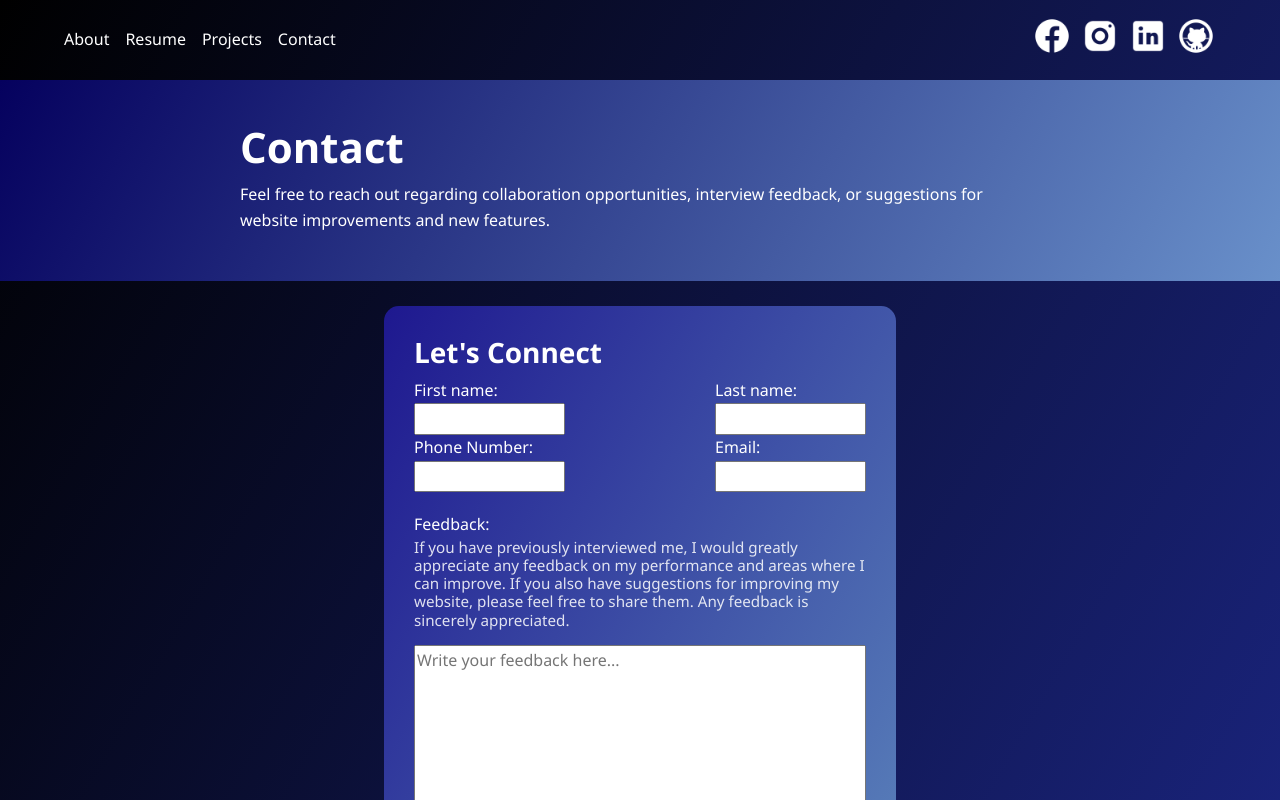
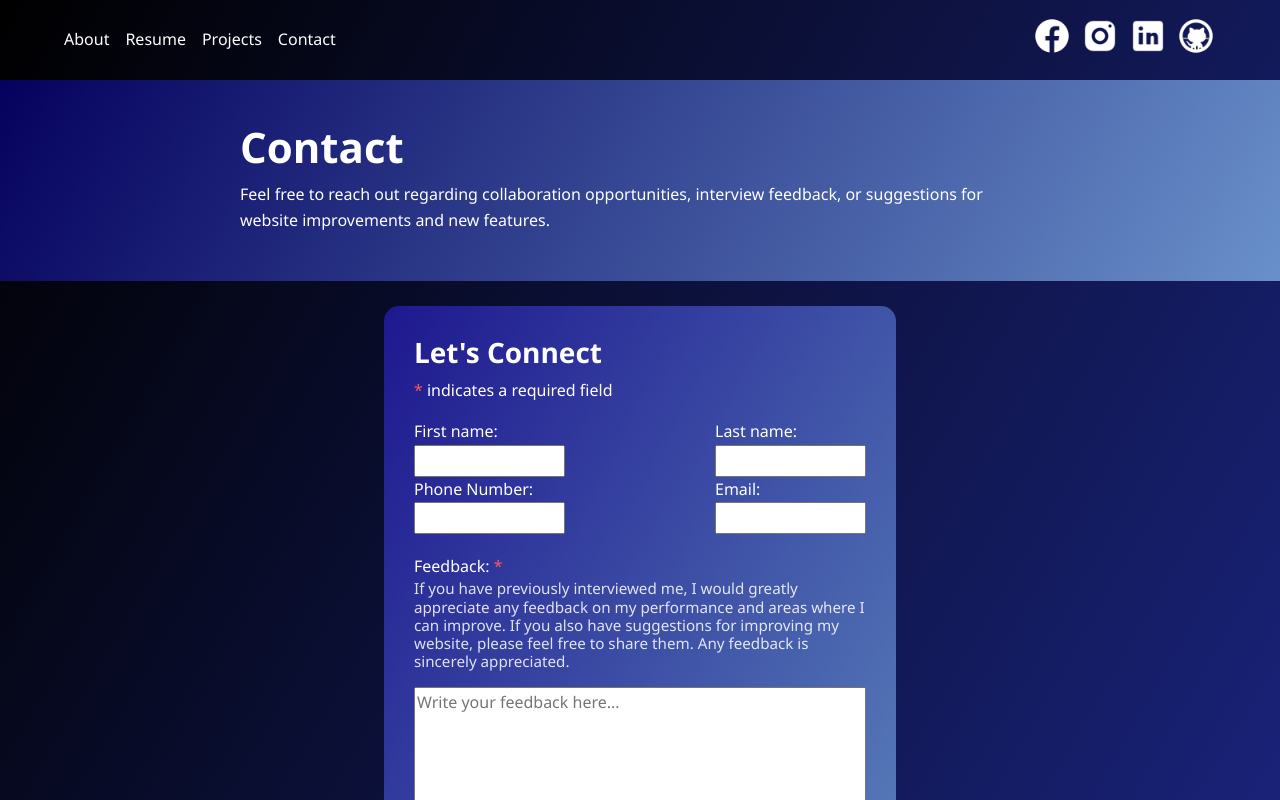
Before and after one commit to AarikGuy/Portfolio, a React (Vite) app in the folder frontend/: page /contact in a window 1280 px wide. Built offline with nearby package versions, Linux system fonts and the light colour scheme; no server answers.

Commit message:
Added * to Form fields

```diff
--- a/frontend/src/App.css
+++ b/frontend/src/App.css
@@ -47,6 +47,10 @@ body {
   font-family: "Segoe UI", Arial, sans-serif;
   line-height: 1.6;
   color: #ffffff;
+}
+
+.required-star{
+  color: #FE5858;
 }
 
 .profile img {
@@ -191,17 +195,6 @@ nav a {
     display: flex;
   }
 }
-
-/* @media (max-width: 700px) {
-  header {
-    padding: 1rem;
-  }
-
-  .nav-links {
-    gap: .5rem;
-    font-size: 0.5rem;
-  }
-} */
 
 .intro {
   display: flex;
--- a/frontend/src/pages/ContactInfo.jsx
+++ b/frontend/src/pages/ContactInfo.jsx
@@ -9,6 +9,8 @@ function ContactInfo() {
         email: "",
         feedback: ""
     });
+
+    const [submitted, setSubmitted] = useState(false);
 
     const handleChange = (e) => {
         const { id, value } = e.target;
@@ -26,6 +28,8 @@ function ContactInfo() {
         try {
             await sendEmail(formData);
             console.log("Email sent!");
+
+            setSubmitted(true);
         } catch (err) {
             console.error("Error sending email:", err);
         }
@@ -42,8 +46,17 @@ function ContactInfo() {
                 </p>
             </div>
         </div>
-        <form onSubmit={handleSubmit} className="feedback-section">
+
+        {submitted ? (
+        <div>
+            <h3>Thank You!</h3>
+            <p>Thank you for your feedback! Your message has been successfully sent.</p>
+        </div>
+        ) : (
+    <form onSubmit={handleSubmit} className="feedback-section">
             <h3>Let's Connect</h3>
+            <p><span className="required-star">* </span>indicates a required field</p>
+
             <div className="instructions-container">
                 <div className="name-fields">
                     <div className="field">
@@ -65,7 +78,7 @@ function ContactInfo() {
 
                 </div>
                 <div className="field">
-                    <label htmlFor="feedback">Feedback:</label>
+                    <label htmlFor="feedback">Feedback: <span aria-hidden="true" className="required-star">*</span></label>
 
                     <p className="field-help">
                         If you have previously interviewed me, I would greatly appreciate any feedback on
@@ -80,6 +93,8 @@ function ContactInfo() {
                 </div>
             </div>
         </form>
+        )}
+
     </>
     );
 }
```
